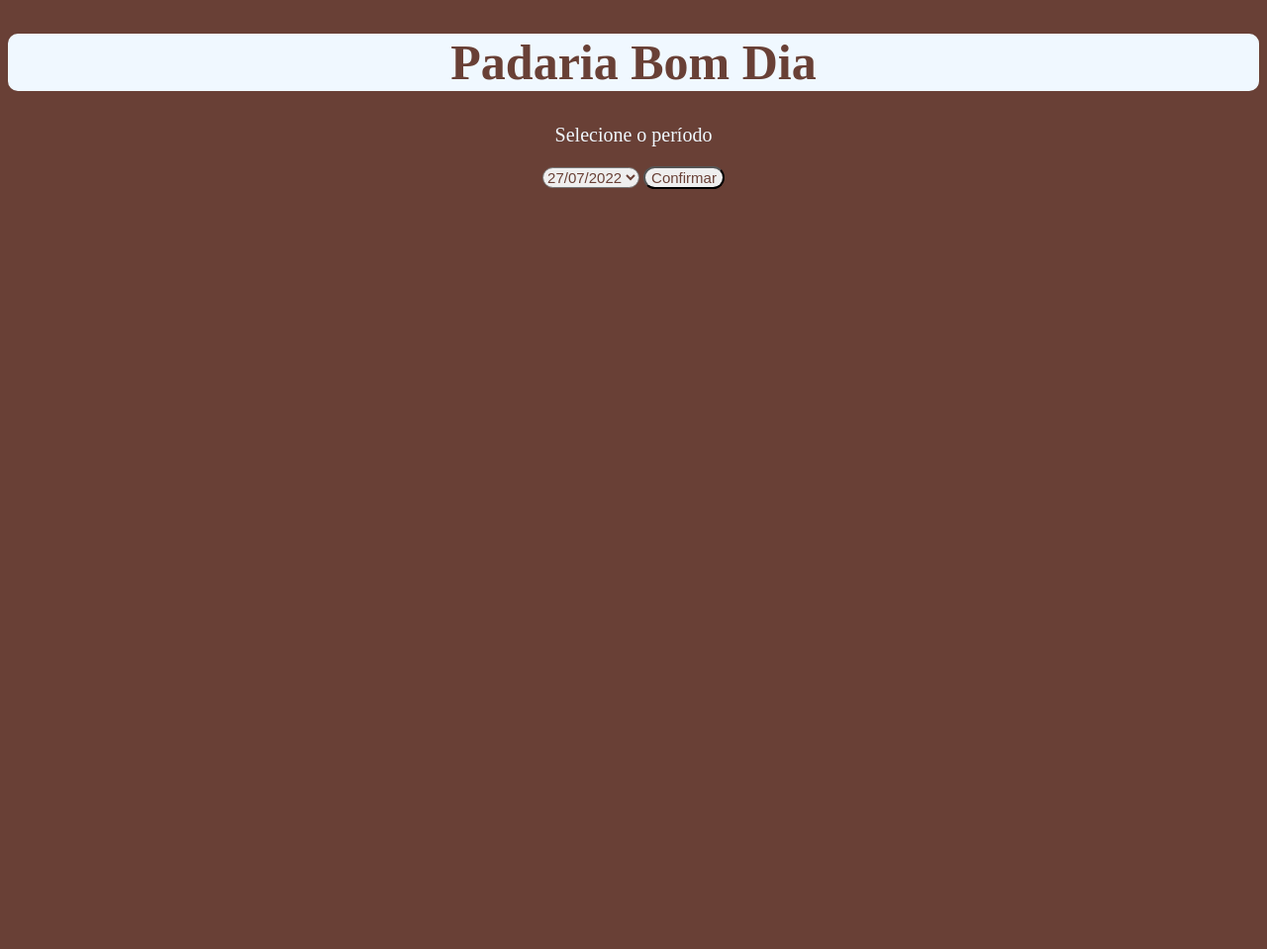
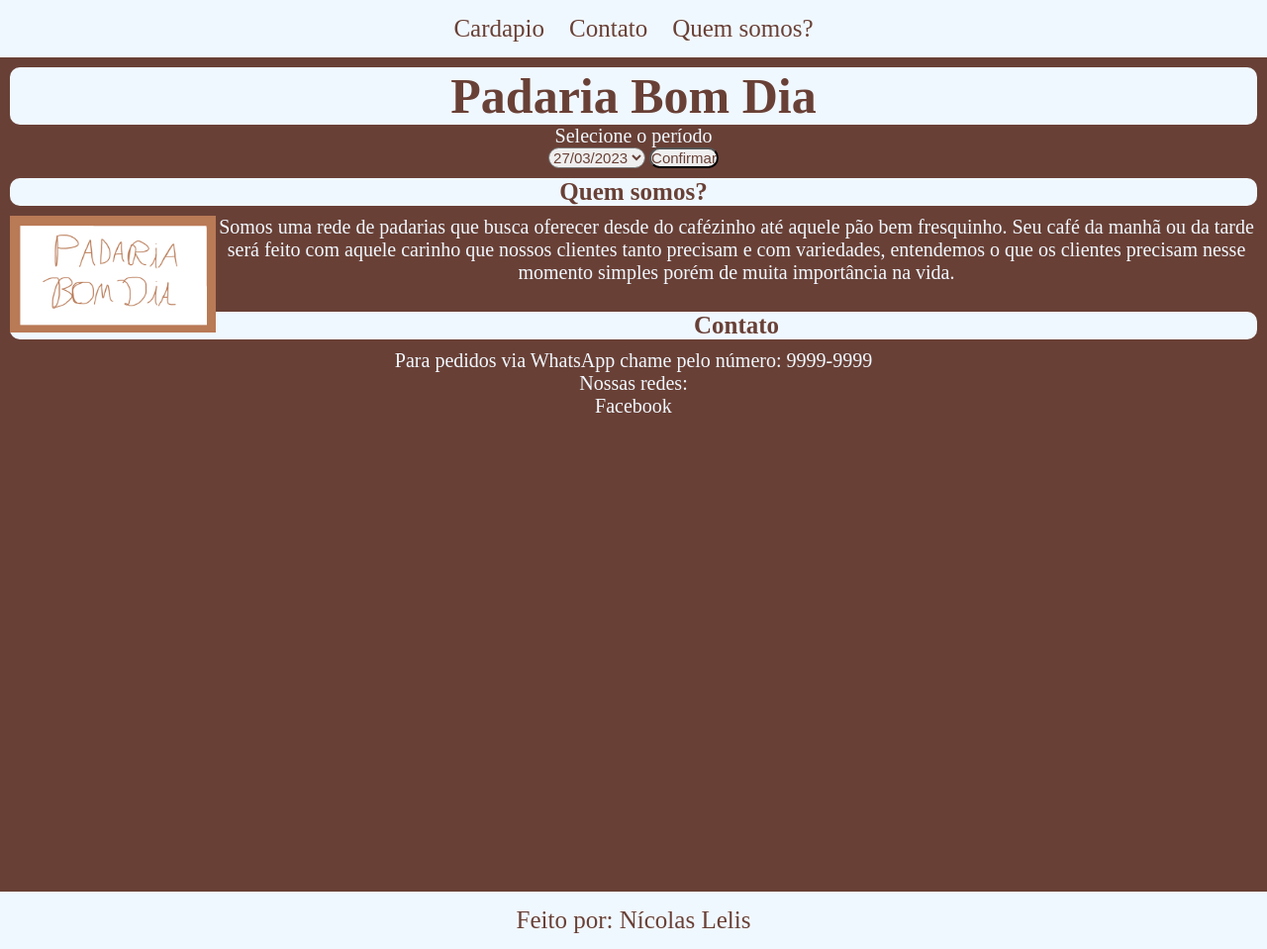
Before and after one commit to Nicolaslelis101/Padaria_Bom_Dia, a plain HTML site: page index.html in a window 1280 px wide. Shown: the whole page at 99% size. Before the commit the page ends 800 px from the top, so only its background shows below. Drawn offline with Linux system fonts and the light colour scheme.

Commit message:
Add files via upload

```diff
--- a/estilos.css
+++ b/estilos.css
@@ -1,29 +1,78 @@
+:root{
+    --branco: aliceblue;
+    --Marrom: rgb(105, 64, 54);
+}
+*{
+    margin: 0%;
+    padding: 0%;
+}
 body{
     text-align: center;
-    background-color: rgb(105, 64, 54);
+    background-color: var(--Marrom);
 }
-h1{
-    color: rgb(105, 64, 54);
-    background-color: aliceblue;
+header#cabecalho{
+    background-color: var(--branco);
+    padding: 15px;
+}
+.head{
+    color: var(--Marrom);
+    text-decoration: none;
+    font-size: 25px;
+    padding: 5px 10px;
+}
+.head:hover{
+    color: var(--branco);
+    background-color: var(--Marrom);
+    transition-duration: 0.2s;
+
+}
+main{
+    height: 823px;
+    padding: 10px;
+}
+h1#titulo{
+    color: var(--Marrom);
+    background-color: var(--branco);
     font-size: 50px;
     border-radius: 10px;
 }
-p, #res{
-    color: aliceblue;
+h2{
+    color: var(--Marrom);
+    background-color: var(--branco);
+    border-radius: 10px;
+    font-size: 25px;
+    margin-top: 10px;
+    margin-bottom: 10px;
+}
+p, #res, ul, .social{
+    color: var(--branco);
+    text-decoration: none;
     font-size: 20px;
 }
 select, button{
-   color: rgb(105, 64, 54);
+   color: var(--Marrom);
    font-size: 15px;
    border-radius: 30px;
 }
 section{
-    background-color: aliceblue;
+    background-color: var(--branco);
     border-radius: 30px;
 }
 #hide{
     display: none;
+    padding: 10px;
 }
 span, #res{
-    color: rgb(105, 64, 54);
+    color: var(--Marrom);
 }
+img{
+    float: left;
+    width: 208px;
+    height: 118px;
+}
+footer{
+    background-color: var(--branco);
+    color: var(--Marrom);
+    font-size: 25px;
+    padding: 15px;
+}
--- a/index.html
+++ b/index.html
@@ -6,14 +6,23 @@
     <meta name="viewport" content="width=device-width, initial-scale=1.0">
     <title>Padaria Bom Dia</title>
     <link rel="stylesheet" href="estilos.css">
+    <link rel="shortcut icon" href="imagens/Icone.png" type="image/x-icon">
 </head>
 <body>
-    <h1>Padaria Bom Dia</h1>
+    <header id="cabecalho">
+        <p>
+            <a class="head" href="páginas/cardapio/cardapio.html">Cardapio</a>
+            <a class="head" href="">Contato</a>
+            <a class="head" href="">Quem somos?</a>
+        </p>
+    </header>
+    <main>
+        <h1 id="titulo">Padaria Bom Dia</h1>
         <p>Selecione o período</p>
         <select name="selecionar" id="sel">
-        <option>27/07/2022</option>
-        <option>28/07/2022</option>
-        <option>29/07/2022</option>
+            <option>27/03/2023</option>
+            <option>28/03/2023</option>
+            <option>29/03/2023</option>
         </select>
         <button onclick="confirmar()">Confirmar</button>
         <section id="hide">
@@ -21,6 +30,19 @@
             <div id='res'></div>
             <span>Bom dia!</span>
         </section>
+        <h2>Quem somos?</h2>
+        <img src="imagens/Padaria_bom_dia_logo.png" alt="imagem_marca" id="imagem_marca">
+        <p>
+            Somos uma rede de padarias que busca oferecer desde do cafézinho até aquele pão bem fresquinho. Seu café da manhã ou da tarde será feito com aquele carinho que nossos clientes tanto precisam e com variedades, entendemos o que os clientes precisam nesse momento simples porém de muita importância na vida.
+        </p>
+        <br>
+        <h2>Contato</h2>
+        <p>Para pedidos via WhatsApp chame pelo número: 9999-9999</p>
+        <ul> Nossas redes:
+            <li><a class="social" href="">Facebook</a></li>
+        </ul>
+    </main>
+    <footer>Feito por: Nícolas Lelis</footer>
     <script src="script.js"></script>
 </body>
 </html>
--- a/script.js
+++ b/script.js
@@ -1,11 +1,16 @@
 function confirmar(){
     const dados = [
-        {periodo: '2022-07-27', ingrediente_1: '20203,17773', ingrediente_2: '7673,987793', ingrediente_3: '8205,915039', ingrediente_4: '1217,679932', ingrediente_5 : '356,7152405', ingrediente_6: '699,184021',total: '38144'},
-        {periodo: '2022-07-28', ingrediente_1: '21176,67578', ingrediente_2: '8415,883789', ingrediente_3: '8636,681641', ingrediente_4: '1464,556641', ingrediente_5 : '380,3089294', ingrediente_6: '738,3234863', total: '40704'},
-        {periodo: '2022-07-29', ingrediente_1: '24198,91602', ingrediente_2: '10609,25879', ingrediente_3: '9623,415039', ingrediente_4: '2164,867188', ingrediente_5 : '442,8544312', ingrediente_6: '833,1877441', total: '47872'}
+        {periodo: '2023-03-27', ingrediente_1: 'Pão Francês', ingrediente_2: 'Sonho', ingrediente_3: 'Café', ingrediente_4: 'Panqueca', ingrediente_5: 'Maria Mole', ingrediente_6: 'Pão de queijo'},
+        {periodo: '2023-03-28', ingrediente_1: 'Brigadeiro', ingrediente_2: 'Café', ingrediente_3: 'Pão Francês', ingrediente_4: 'Pão de mel', ingrediente_5: 'Pão de queijo', ingrediente_6: 'Cocada'},
+        {periodo: '2023-03-29', ingrediente_1: 'Achocolatado', ingrediente_2: 'Café', ingrediente_3: 'Pão de forma', ingrediente_4: 'Biscoito de Povilho', ingrediente_5: 'Maria Mole', ingrediente_6: 'Cocada'}
     ]
     let selecionar = document.getElementById('sel').value
     selel = selecionar.split('/')
+    let period = []
+    for(let i = 0; i <= 2; i++){
+        period += dados[i].periodo.split('-')
+    }
+    console.log(period)
     let sect = document.getElementById('hide')
     if(sect.style.display === "none"){
         sect.style.display = "block"
@@ -15,25 +20,22 @@ function confirmar(){
             Ingrediente 2: ${dados[0].ingrediente_2}
             Ingrediente 3: ${dados[0].ingrediente_3}
             Ingrediente 4: ${dados[0].ingrediente_4}
-            Ingrediente 5: ${dados[0].ingrediente_4}
-            Ingrediente 6: ${dados[0].ingrediente_6}
-            Total: ${dados[0].total}`
+            Ingrediente 5: ${dados[0].ingrediente_5}
+            Ingrediente 6: ${dados[0].ingrediente_6}`
         }else if(selel[0] == '28'){
             lugar.innerText = `Ingrediente 1: ${dados[1].ingrediente_1}
             Ingrediente 2: ${dados[1].ingrediente_2}
             Ingrediente 3: ${dados[1].ingrediente_3}
             Ingrediente 4: ${dados[1].ingrediente_4}
-            Ingrediente 5: ${dados[1].ingrediente_4}
-            Ingrediente 6: ${dados[1].ingrediente_6}
-            Total: ${dados[1].total}`
+            Ingrediente 5: ${dados[1].ingrediente_5}
+            Ingrediente 6: ${dados[1].ingrediente_6}`
         }else if(selel[0] == '29'){
             lugar.innerText = `Ingrediente 1: ${dados[2].ingrediente_1}
             Ingrediente 2: ${dados[2].ingrediente_2}
             Ingrediente 3: ${dados[2].ingrediente_3}
             Ingrediente 4: ${dados[2].ingrediente_4}
-            Ingrediente 5: ${dados[2].ingrediente_4}
-            Ingrediente 6: ${dados[2].ingrediente_6}
-            Total: ${dados[2].total}`
+            Ingrediente 5: ${dados[2].ingrediente_5}
+            Ingrediente 6: ${dados[2].ingrediente_6}`
         }else{
             lugar.innerText = `Não temos nada no cardapio!`
         }
```
Also changed, not shown: páginas/cardapio/cardapio.html (added, +19 -0 lines), imagens/Icone.png (added), imagens/Padaria_bom_dia_logo.png (added). Lines whose indentation alone changed are shown as unchanged.
